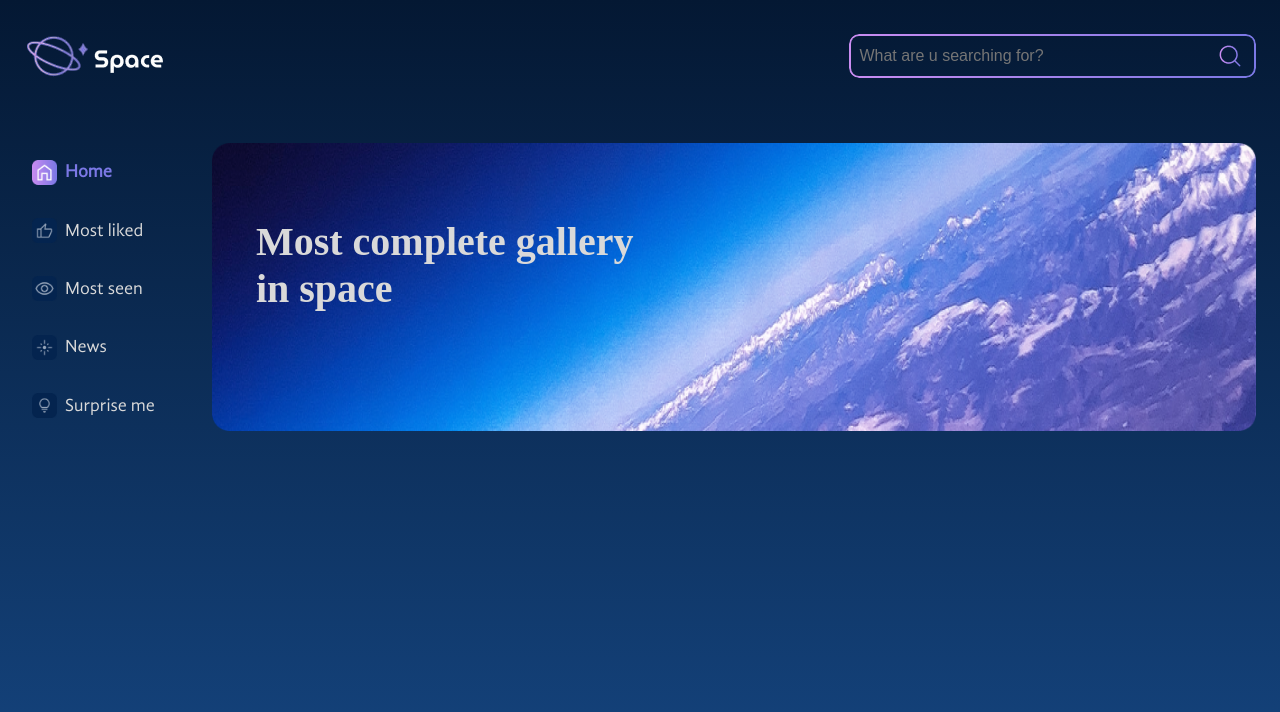
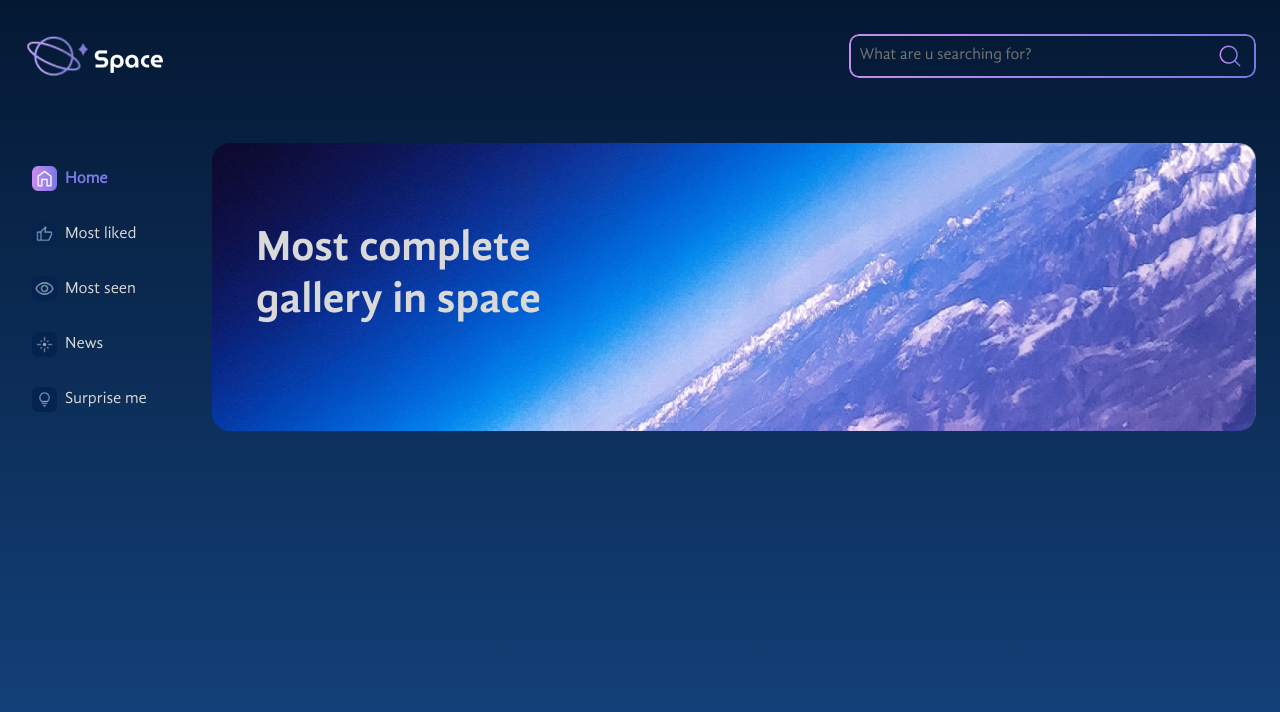
Before and after one commit to LeeYooBin/Space, a React (Create React App) app: page / in a window 1280 px wide. Shown: the top 712 px of the page. Built offline with nearby package versions, Linux system fonts and the light colour scheme.

Commit message:
Changing the font-family in the components

```diff
--- a/src/components/Banner/index.js
+++ b/src/components/Banner/index.js
@@ -23,13 +23,11 @@ const Title = styled.h1`
   position: absolute;
   z-index: 1;
   color: #d9d9d9;
-  // font-size: 2.5rem;
   font-size: 1.2rem;
-  // width: 401px;
+  font-family: "GandhiSansBold";
+  font-weight: 700;
   width: 200px;
   height: 144px;
-  // top: 75px;
-  // left: 44px;
   top: 25%;
   left: 5%;
 
@@ -39,9 +37,9 @@ const Title = styled.h1`
   }
 
   @media screen and (min-width: 1000px) {
-    font-size: 2.5rem;
+    font-size: 2.7rem;
     width: 401px;
-    top: 75px;
+    top: 80px;
     left: 44px;
   }
 `;
--- a/src/components/Header/index.js
+++ b/src/components/Header/index.js
@@ -49,6 +49,7 @@ const Input = styled.input`
   border: none;
   background-color: transparent;
   outline: 0;
+  font-family: "GandhiSansRegular";
 
   ::placeholder {
     font-size: 1rem;
--- a/src/components/Item/index.js
+++ b/src/components/Item/index.js
@@ -4,14 +4,13 @@ import PropTypes from "prop-types";
 
 const Content = styled.li`
   display: flex;
-  justify-content: flex-start;
+  justify-content: center;
   align-items: center;
 
   :first-child {
     a {
       font-weight: 700;
       color: #7b78e5;
-      font-family: "GandhiSansRegular";
     }
   }
 `;
@@ -25,7 +24,7 @@ const Image = styled.img`
 
 const Link = styled.a`
   text-decoration: none;
-  font-size: 1.125rem;
+  font-size: 1.025rem;
   color: #d9d9d9;
   font-family: "GandhiSansRegular";
   white-space: nowrap;
--- a/src/components/Menu/index.js
+++ b/src/components/Menu/index.js
@@ -4,7 +4,6 @@ import Item from "../Item";
 import MenuItems from "../../utils/MenuItems";
 
 const Content = styled.nav`
-  // width: 18%;
   width: 100%;
 
   @media screen and (min-width: 1000px) {
@@ -13,10 +12,8 @@ const Content = styled.nav`
 `;
 
 const List = styled.ul`
-  // padding-left: 0.5rem;
   padding: 0 0.5rem;
   margin: 0;
-  // height: 276px;
   height: 5vh;
   list-style: none;
   display: flex;
@@ -31,6 +28,7 @@ const List = styled.ul`
 
   @media screen and (min-width: 1000px) {
     padding-left: 0.5rem;
+    gap: 0;
     height: 276px;
     flex-direction: column;
     overflow: hidden;
```
